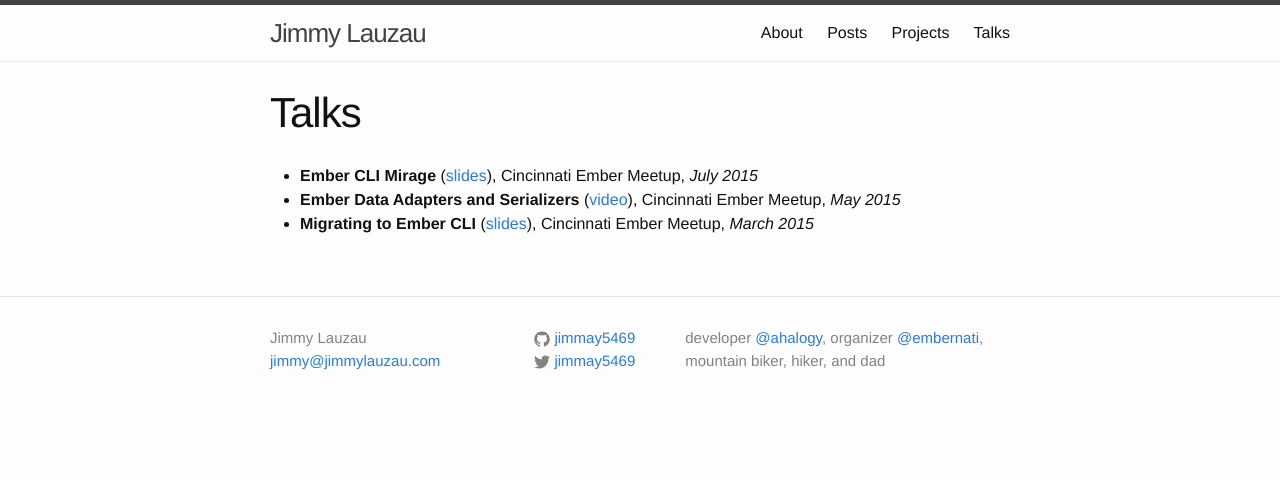
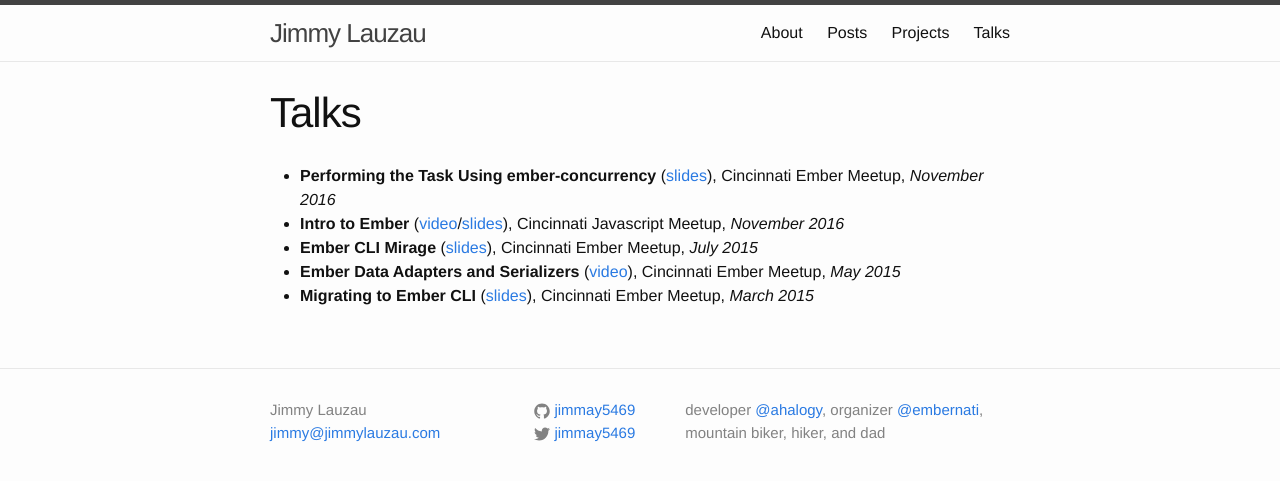
Before and after one commit to jimmay5469/jimmay5469.github.io, a Jekyll site: the page built from talks.md, in a window 1280 px wide. Shown: the top 481 px of the page. Built offline with Jekyll 4.4.1, drawn with Linux system fonts in a browser that asks for light colours.

Commit message:
Add latest talks

```diff
--- a/talks.md
+++ b/talks.md
@@ -4,6 +4,8 @@ title: Talks
 permalink: /talks/
 ---
 
+- __Performing the Task Using ember-concurrency__ ([slides](https://slides.com/jimmay5469/ember-concurrency)), Cincinnati Ember Meetup, _November 2016_
+- __Intro to Ember__ ([video](https://www.youtube.com/watch?v=-cAv-Q4v3P8)/[slides](https://slides.com/jimmay5469/intro-to-ember)), Cincinnati Javascript Meetup, _November 2016_
 - __Ember CLI Mirage__ ([slides](https://slides.com/jimmay5469/ember-cli-mirage)), Cincinnati Ember Meetup, _July 2015_
 - __Ember Data Adapters and Serializers__ ([video](https://www.youtube.com/watch?v=kX8MJbGbvCc)), Cincinnati Ember Meetup, _May 2015_
 - __Migrating to Ember CLI__ ([slides](https://slides.com/jimmay5469/migrating-to-ember-cli)), Cincinnati Ember Meetup, _March 2015_
```
